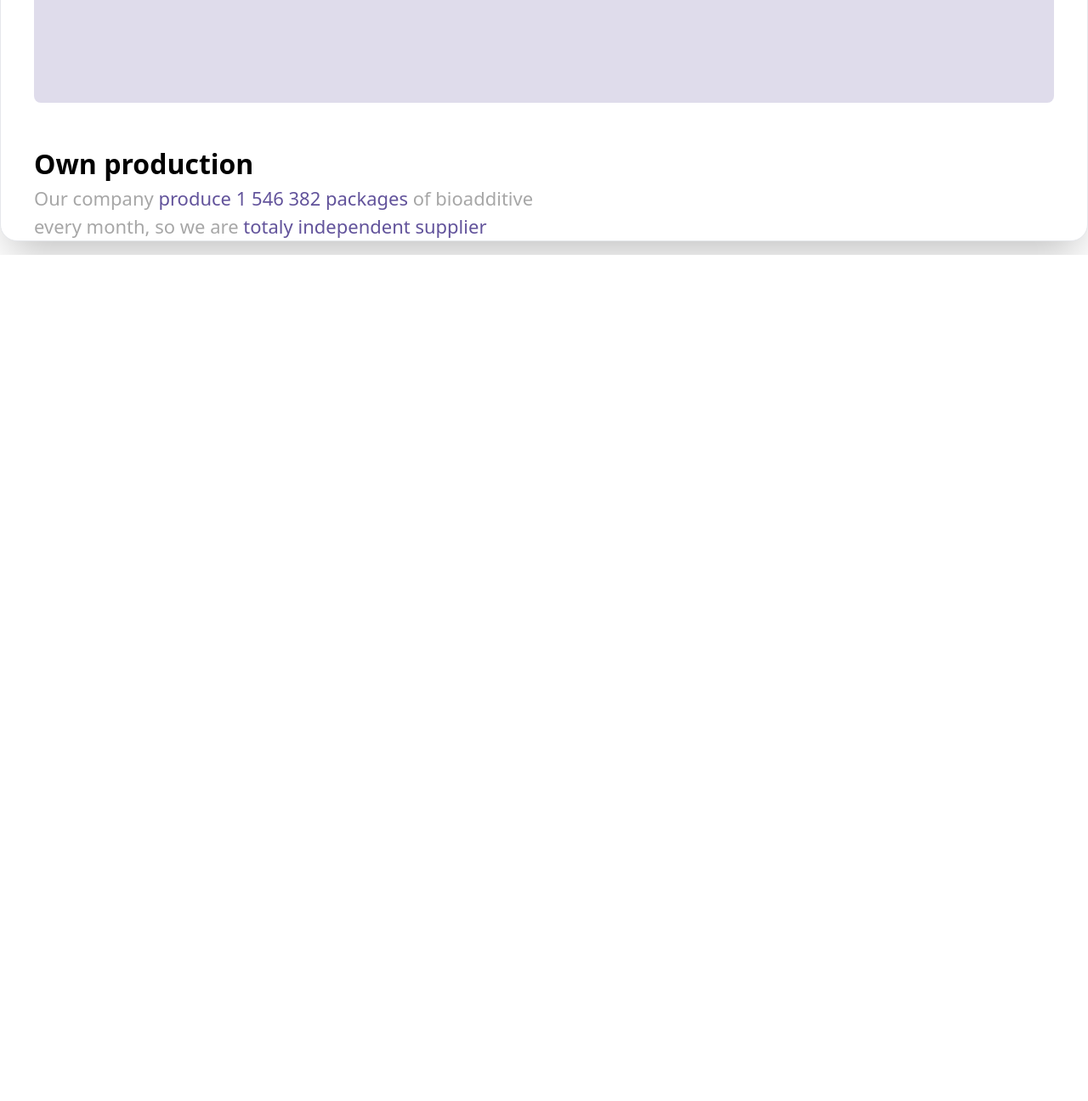
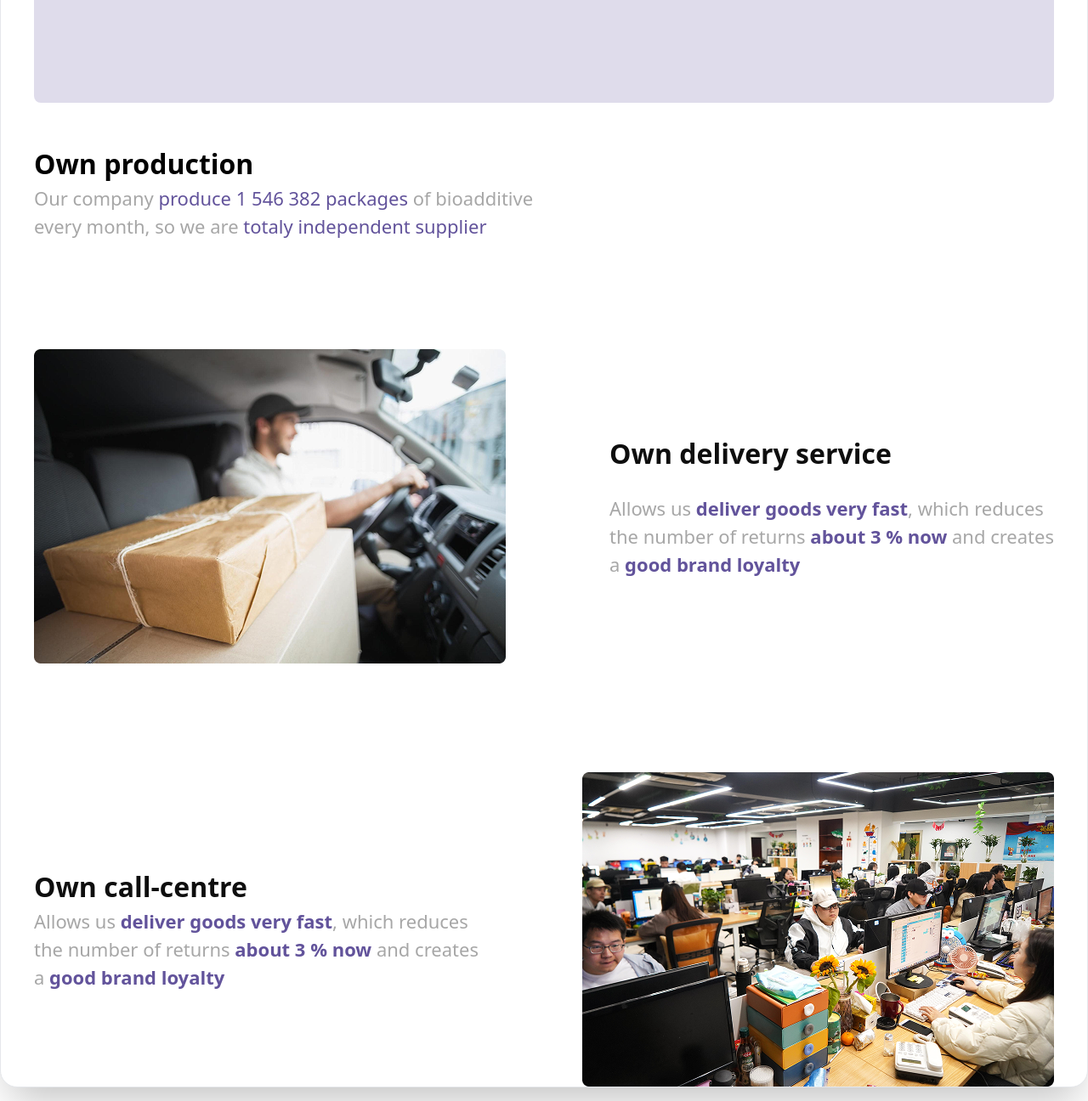
Before and after one commit to amonsho/HWdeploy, a website: page index.html in a window 1280 px wide. Shown: the part 2984-4280 px from the top of the page at 85% size. Before the commit the page ends 3284 px from the top, so only its background shows below. Drawn offline with Linux system fonts and the light colour scheme.

Commit message:
add 6 work to html and media

```diff
--- a/index.html
+++ b/index.html
@@ -72,6 +72,24 @@
                     <p class="text-[22px] text-[#A7A7A7] mob:text-[16px]">Our company <span class="text-[#62539B]">produce 1 546 382 packages</span> of bioadditive <br> every month, so we are <span class="text-[#62539B]">totaly independent  supplier</span></p>
                 </aside>
             </div>
+            <section class="max-w-[1200px] m-auto flex justify-between items-center mt-32 mob:flex-col mob:gap-5">
+                <aside>
+                    <img src="src/images/0 1.png" alt="">
+                </aside>
+                <aside>
+                    <h3 class="text-[32px] font-[600] text-[#0E0E0E] mob:text-[24px]">Own delivery service</h3> <br>
+                    <p class="text-[22px] text-[#A7A7A7] mob:text-[14px]">Allows us <span class="text-[#62539B] font-[600]">deliver goods very fast</span>, which reduces<br>the number of returns <span class="text-[#62539B] font-[600]">about 3 % now</span> and creates<br>a <span class="text-[#62539B] font-[600]">good  brand loyalty</span></p>
+                </aside>
+            </section>
+            <section class="max-w-[1200px] m-auto flex justify-between items-center mt-32 mob:flex-col-reverse mob:gap-5">
+                <aside>
+                    <h3 class="text-[32px] font-[600] text-[#0E0E0E] mob:text-[24px]">Own call-centre</h3>
+                    <p class="text-[22px] text-[#A7A7A7] mob:text-[14px]">Allows us <span class="text-[#62539B] font-[600]">deliver goods very fast</span>, which reduces<br>the number of returns <span class="text-[#62539B] font-[600]">about 3 % now</span> and creates<br>a <span class="text-[#62539B] font-[600]">good  brand loyalty</span></p>
+                </aside>
+                <aside>
+                    <img src="src/images/H4f14e751f67e461eb00fd5f1d7c10158l 1.png" alt="">
+                </aside>
+            </section>
         </main>
 </body>
 </html>
```
Also changed, not shown: src/images/0 1.png (added), src/images/H4f14e751f67e461eb00fd5f1d7c10158l 1.png (added), src/output.css.
